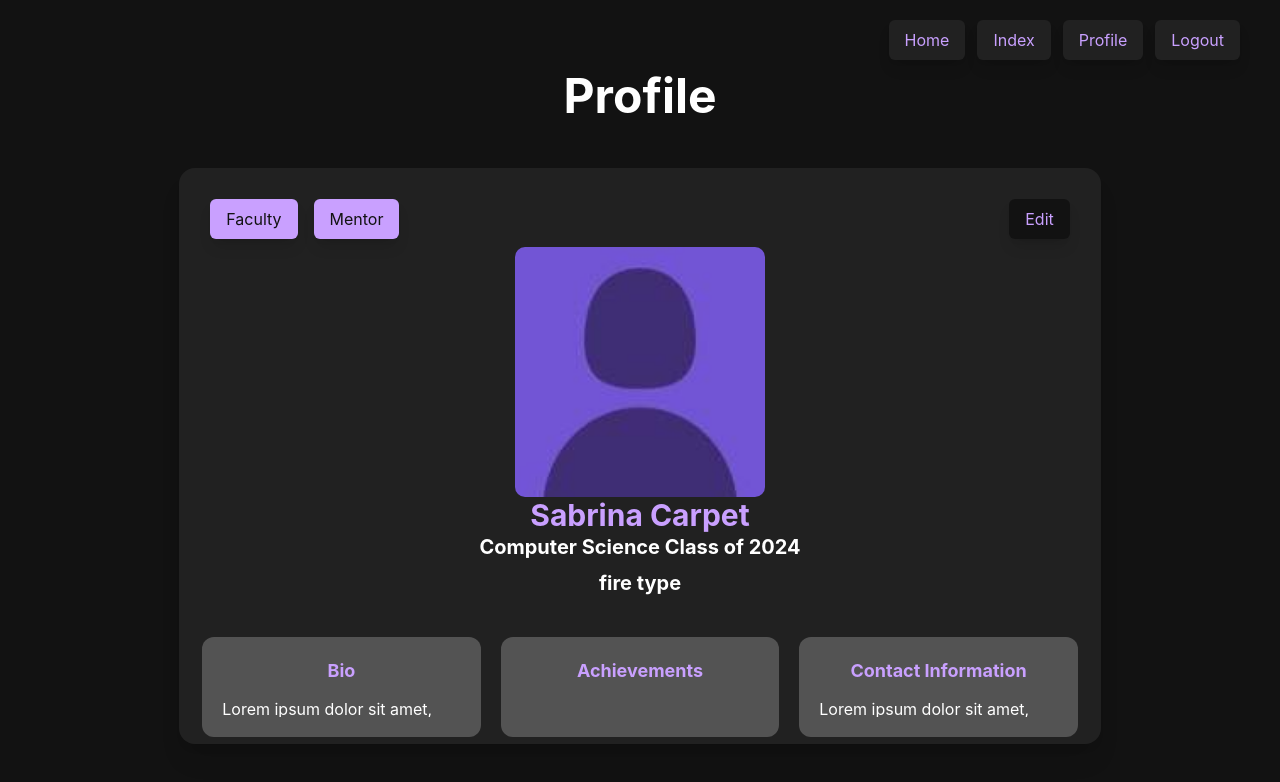
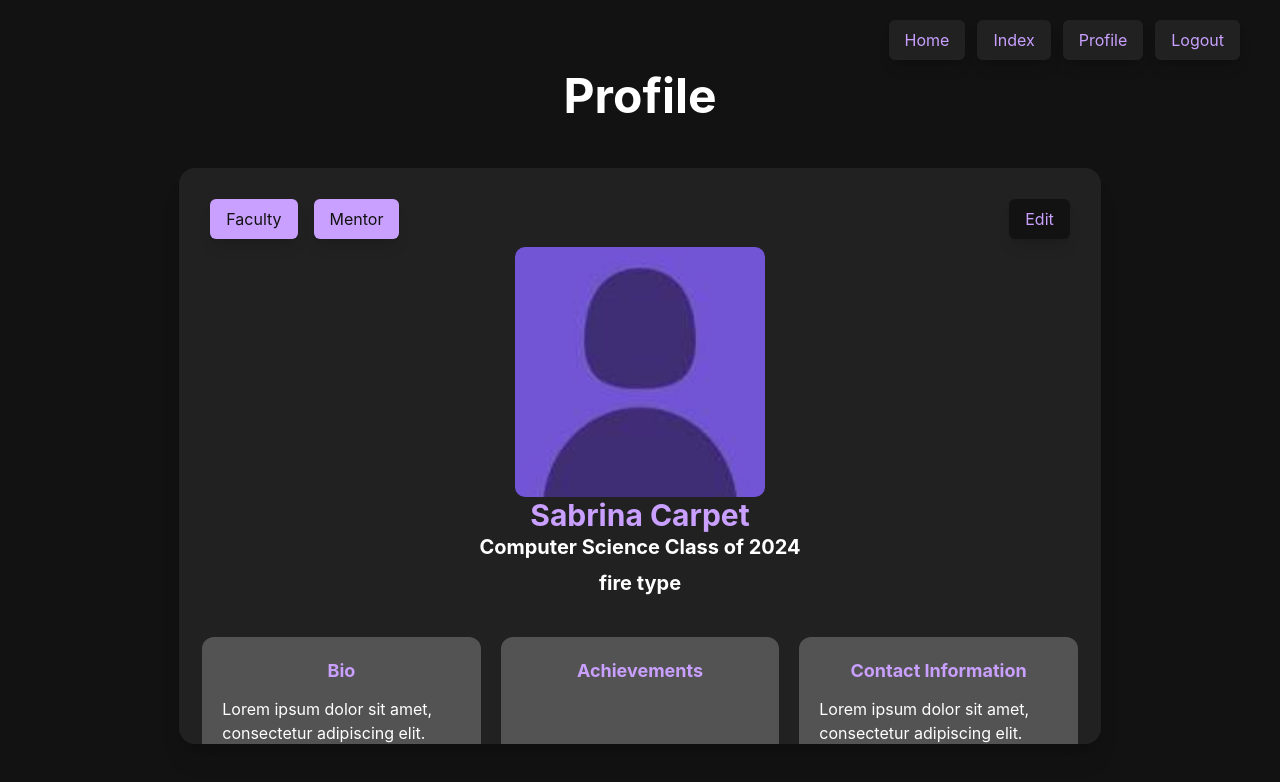
Before and after one commit to jxhnmo/SlingHealthAlumniTracker, a Next.js app in the folder frontend/: page /profile in a window 1280 px wide. Shown: the top 782 px of the page. Built offline with nearby package versions, Linux system fonts and the light colour scheme.

Commit message:
added min height to boxes

```diff
--- a/frontend/src/pages/profile.tsx
+++ b/frontend/src/pages/profile.tsx
@@ -357,7 +357,7 @@ const Profile: React.FC = () => {
             </div>
 
             {/* bio, achievements, contact */}
-            <div className="w-full h-[100%] bg-[] flex flex-col justify-between gap-5 mb-10 overflow-y-auto md:flex-row">
+            <div className="w-full h-[100%] bg-[] flex flex-col justify-between gap-5 mb-10 pb-5 overflow-y-auto md:flex-row min-h-[200px]">
               <div className="w-full md:w-1/3 h-[full] bg-[--grey1] rounded-xl p-5 text-white flex flex-col">
                 <h3 className="text-lg font-bold mb-3 text-center text-[--popcol]">
                   Bio
```
